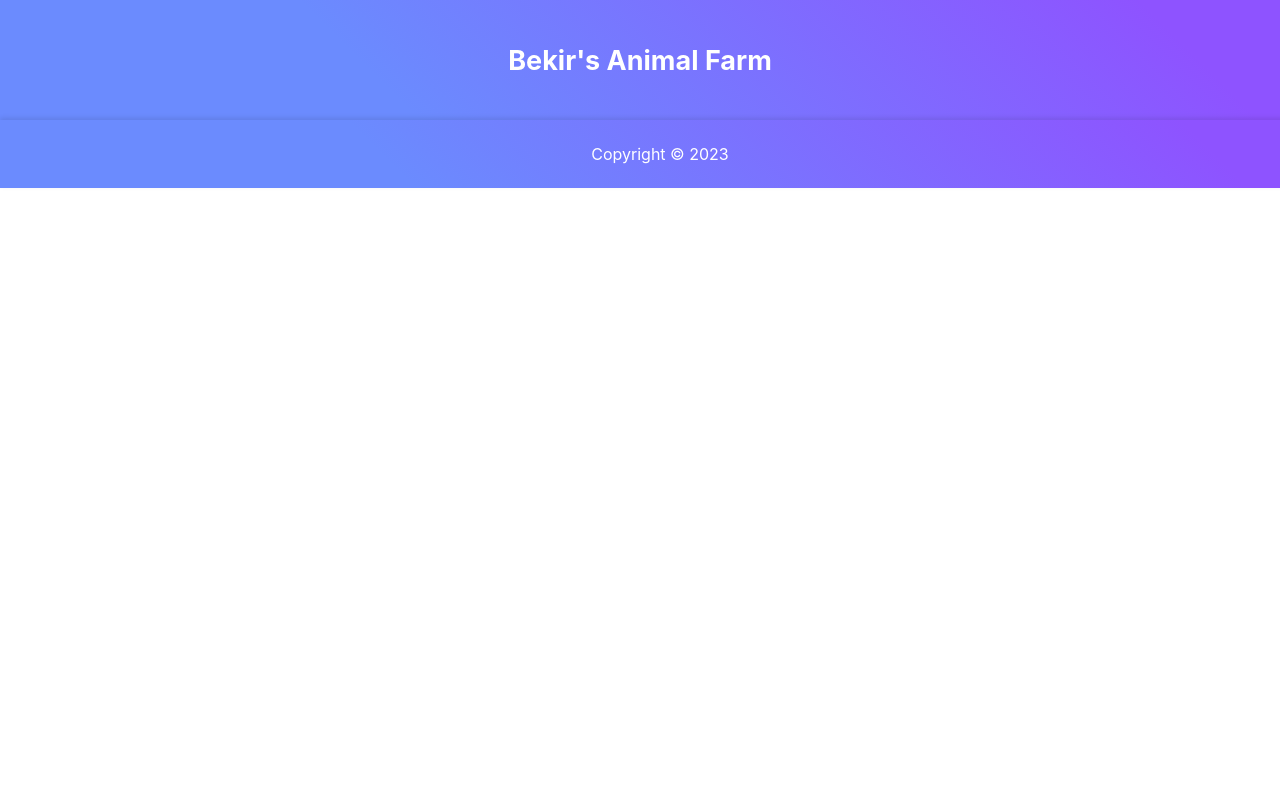
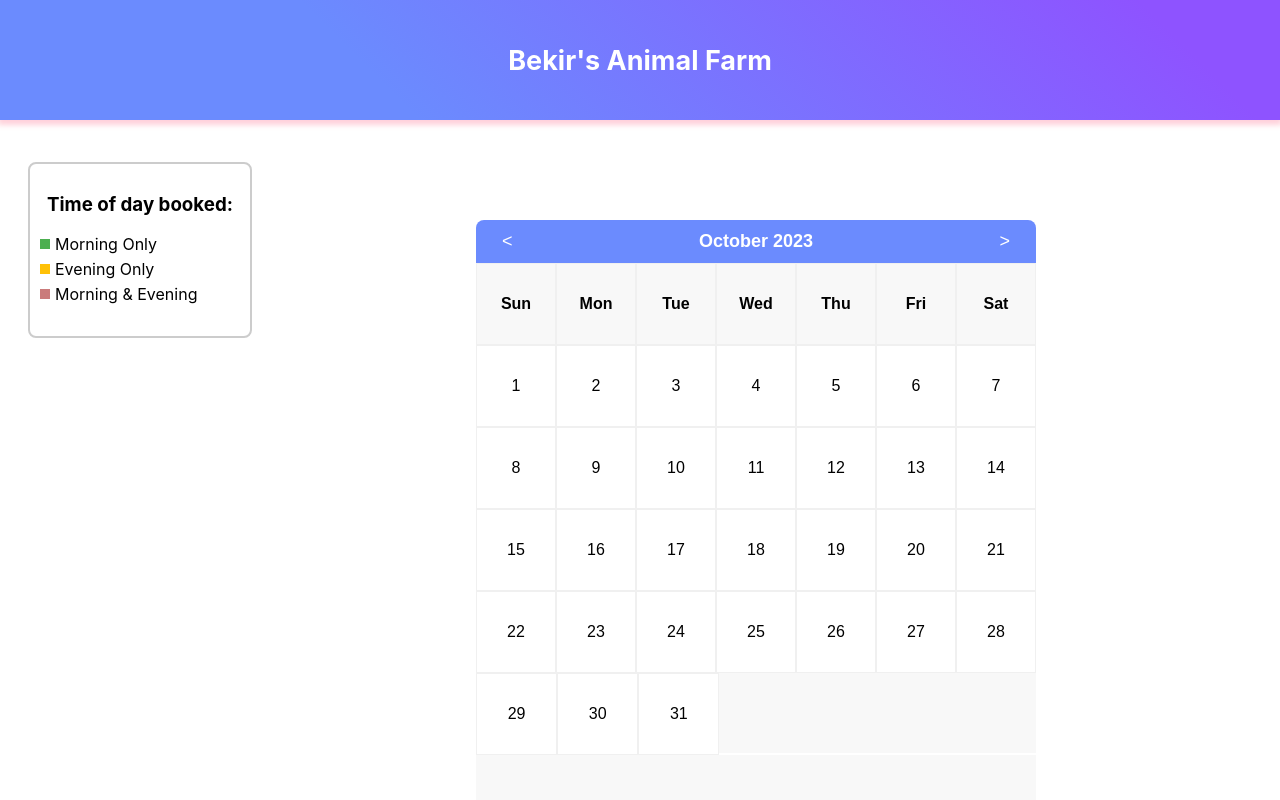
Before and after one commit to BEKIRKSU/AnimalFarm, a React (Create React App) app: page /ManagerView in a window 1280 px wide. Shown: the top 800 px of the page. Built offline with nearby package versions, Linux system fonts and the light colour scheme; no server answers.

Commit message:
ManagerView added

```diff
--- a/src/App.js
+++ b/src/App.js
@@ -6,6 +6,7 @@ import axios from 'axios';
 import { useState, useEffect } from 'react';
 import Footer from './Footer';
 import VolunteerView from './VolunteerView';
+import ManagerView from './VolunteerView';
 import Home from './Home';
 
 function App() {
@@ -29,6 +30,7 @@ function App() {
           <Route path="/userbooking" element={<UserBookingList data={data} />} />
           <Route path="/" element={<Home />} />
           <Route path="/VolunteerView" element={<VolunteerView />} />
+          <Route path="/ManagerView" element={<ManagerView />} />
         </Routes>
         <Footer />
       </div>
--- /dev/null
+++ b/src/ManagerView.css
@@ -0,0 +1,32 @@
+.Calendar-Inputs {
+    display: flex;
+    flex-wrap: wrap;
+    justify-content: space-around;
+    align-items: center;
+    gap: 1rem;
+    margin-top: 2rem;
+  }
+
+  .Key {
+    flex: 0 0 50%;
+    display: flex;
+    justify-content: center;
+    align-items: center;
+  }
+
+  .Calendar {
+    flex: 0 0 50%;
+    display: flex;
+    flex-direction: column;
+    align-items: center;
+    justify-content: center;
+    margin-bottom: 100px;
+  }
+
+  .BookingForm {
+    width: 100%;
+    margin-top: 2rem;
+    display: flex;
+    justify-content: center;
+    align-items: center;
+  }
```
Also changed, not shown: src/ManagerView.jsx (added, +20 -0 lines).
